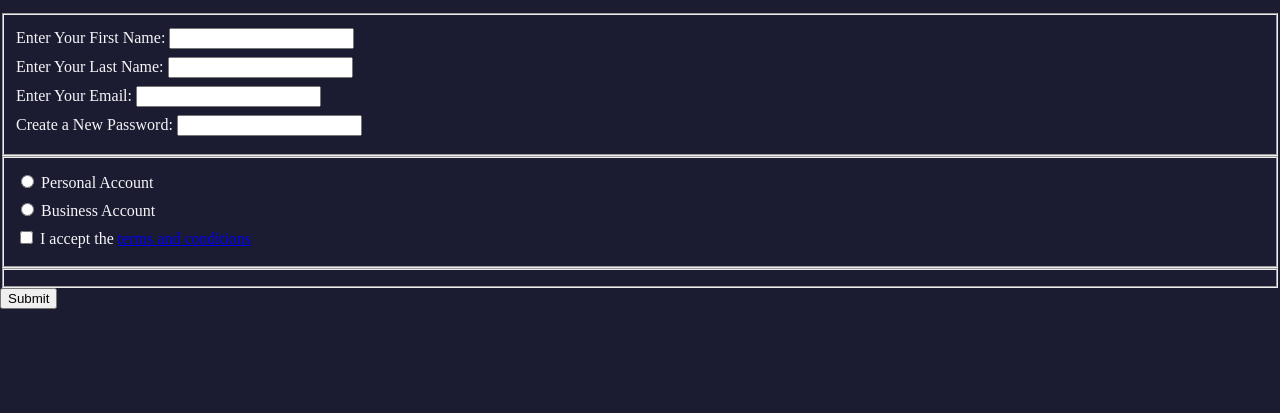
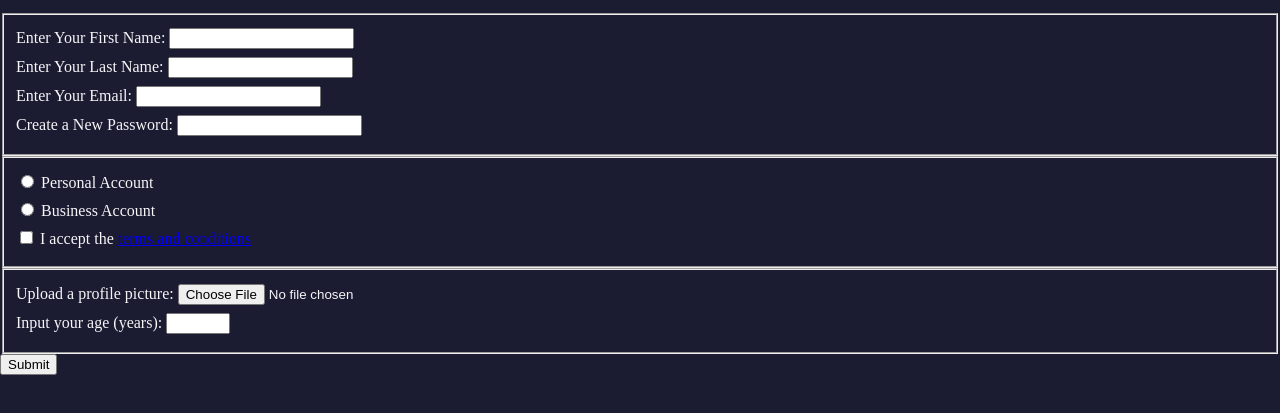
Before and after one commit to heesoo-kim97/fcc-project, a website: page fcc-registration-form/index.html in a window 1280 px wide. Shown: the part 101-514 px from the top of the page. Drawn offline with Linux system fonts and the light colour scheme.

Commit message:
added third fieldset with two label to upload a profile picture and enter age.

```diff
--- a/fcc-registration-form/index.html
+++ b/fcc-registration-form/index.html
@@ -22,7 +22,10 @@
       <label for="business-account"><input id="business-account" type="radio" name="account-type"/> Business Account</label>
       <label for="terms-and-conditions"><input id="terms-and-conditions" type="checkbox" required /> I accept the <a href="https://www.freecodecamp.org/news/terms-of-service/">terms and conditions</a></label>
     </fieldset>
-    <fieldset></fieldset>
+    <fieldset>
+      <label>Upload a profile picture: <input type="file" /></label>
+      <label>Input your age (years): <input type="number" min="13" max="120"/> </label>
+    </fieldset>
     <input type="submit" value="Submit">
   </form>
 </body>
```
